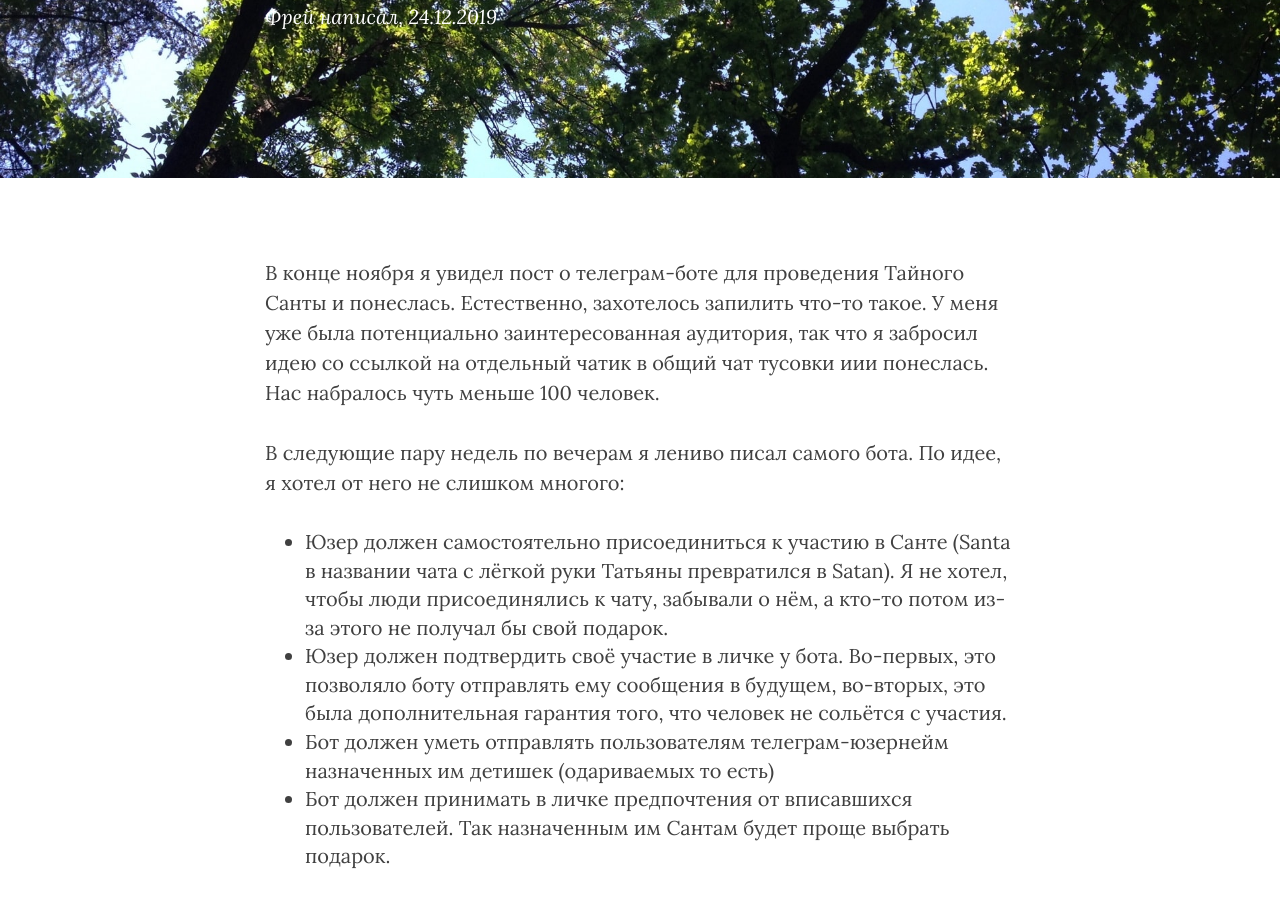
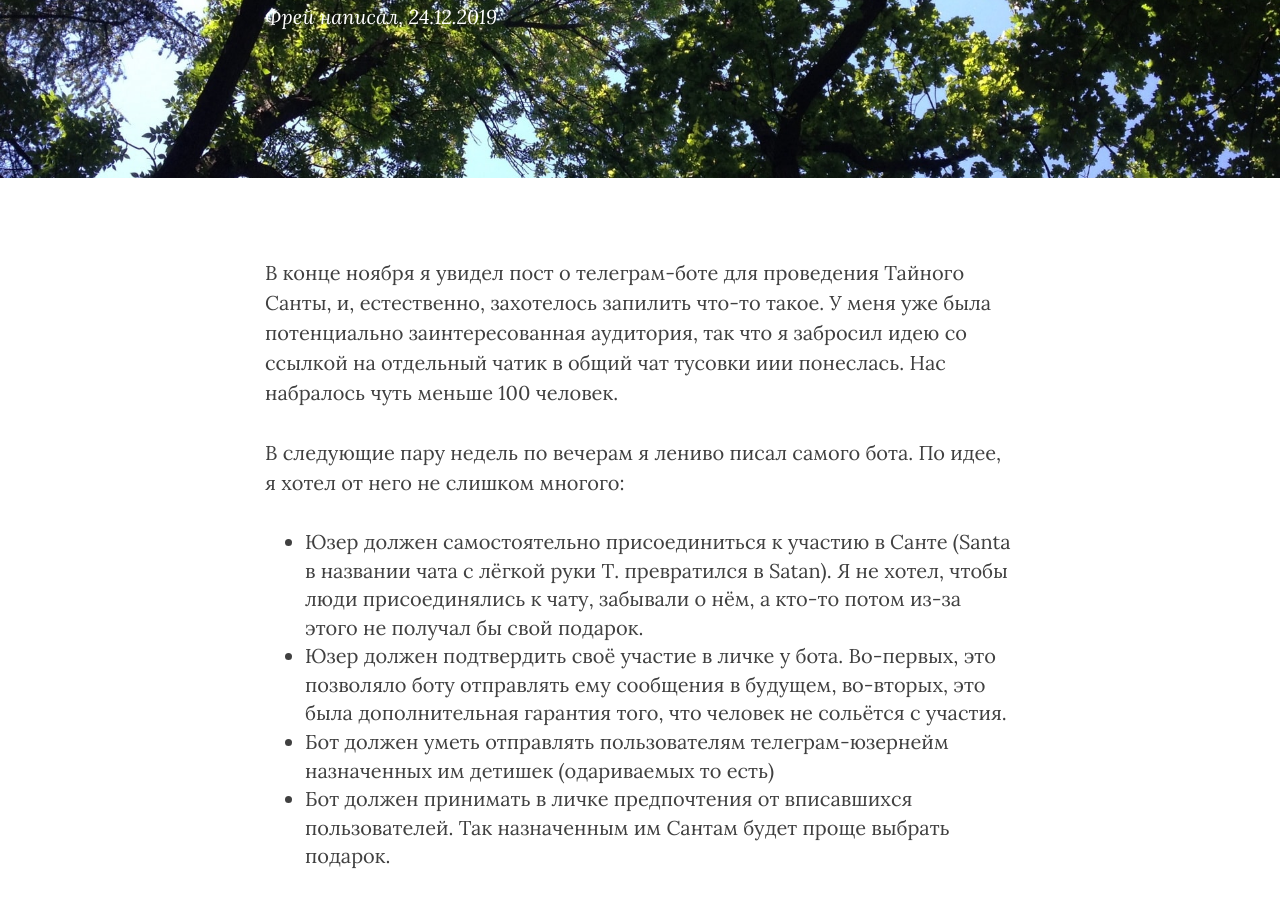
Before and after one commit to Freika/freika.github.io, a Jekyll site: the page built from _posts/2019-12-24-secret-satan.md, in a window 1280 px wide and 900 px high, scrolled down 295 px. Built offline with Jekyll 4.4.1, drawn with Linux system fonts in a browser that asks for light colours; nearby versions of some CDN libraries; comment, search, counter and statistics services are not loaded; some of the changed text lies outside the part shown.

Commit message:
Update last post.

```diff
--- a/_posts/2019-12-24-secret-satan.md
+++ b/_posts/2019-12-24-secret-satan.md
@@ -4,11 +4,11 @@ title: "Как мы устраивали Secret Satan"
 description: "Живо, весело, жарко"
 ---
 
-В конце ноября я увидел пост о телеграм-боте для проведения Тайного Санты и понеслась. Естественно, захотелось запилить что-то такое. У меня уже была потенциально заинтересованная аудитория, так что я забросил идею со ссылкой на отдельный чатик в общий чат тусовки иии понеслась. Нас набралось чуть меньше 100 человек.
+В конце ноября я увидел пост о телеграм-боте для проведения Тайного Санты, и, естественно, захотелось запилить что-то такое. У меня уже была потенциально заинтересованная аудитория, так что я забросил идею со ссылкой на отдельный чатик в общий чат тусовки иии понеслась. Нас набралось чуть меньше 100 человек.
 
 В следующие пару недель по вечерам я лениво писал самого бота. По идее, я хотел от него не слишком многого:
 
-- Юзер должен самостоятельно присоединиться к участию в Санте (Santa в названии чата с лёгкой руки Татьяны превратился в Satan). Я не хотел, чтобы люди присоединялись к чату, забывали о нём, а кто-то потом из-за этого не получал бы свой подарок.
+- Юзер должен самостоятельно присоединиться к участию в Санте (Santa в названии чата с лёгкой руки Т. превратился в Satan). Я не хотел, чтобы люди присоединялись к чату, забывали о нём, а кто-то потом из-за этого не получал бы свой подарок.
 - Юзер должен подтвердить своё участие в личке у бота. Во-первых, это позволяло боту отправлять ему сообщения в будущем, во-вторых, это была дополнительная гарантия того, что человек не сольётся с участия.
 - Бот должен уметь отправлять пользователям телеграм-юзернейм назначенных им детишек (одариваемых то есть)
 - Бот должен принимать в личке предпочтения от вписавшихся пользователей. Так назначенным им Сантам будет проще выбрать подарок.
```
Also changed, not shown: other parts of _posts/2019-12-24-secret-satan.md (+2 -1 lines).
